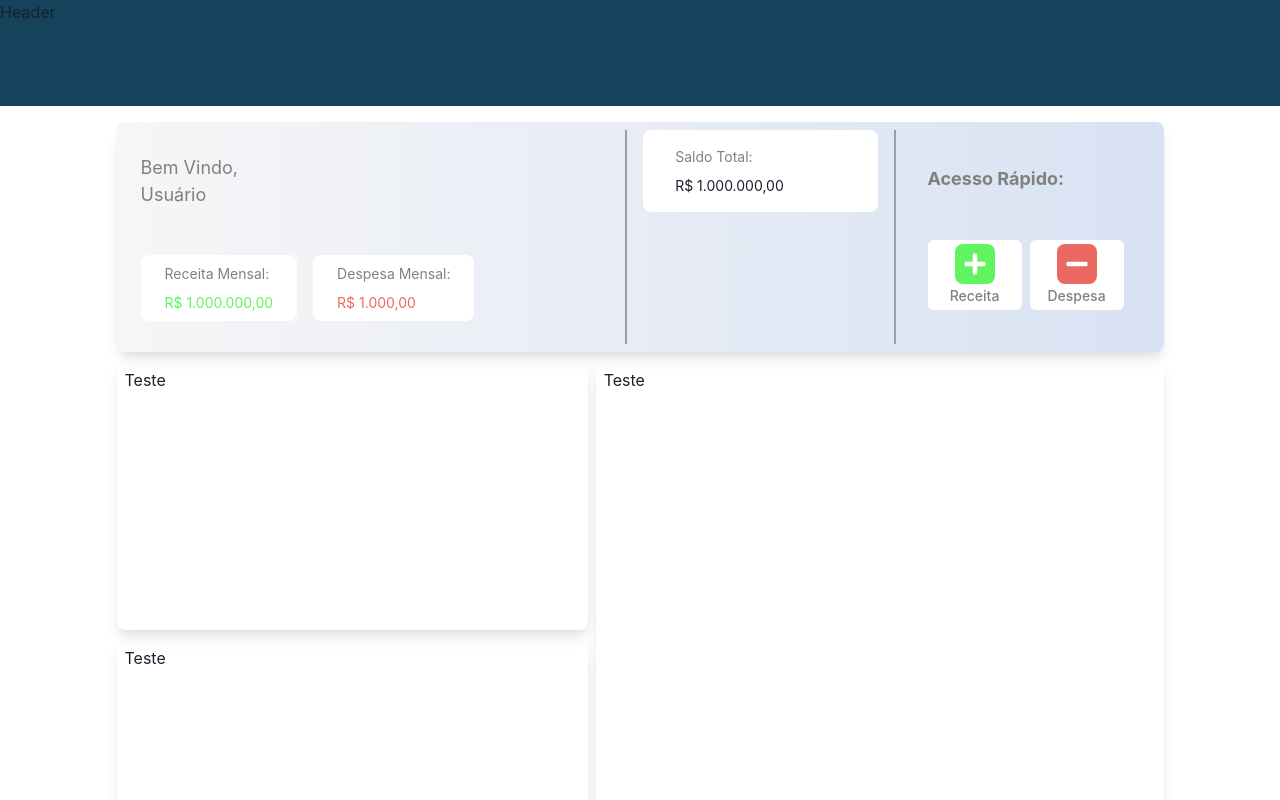
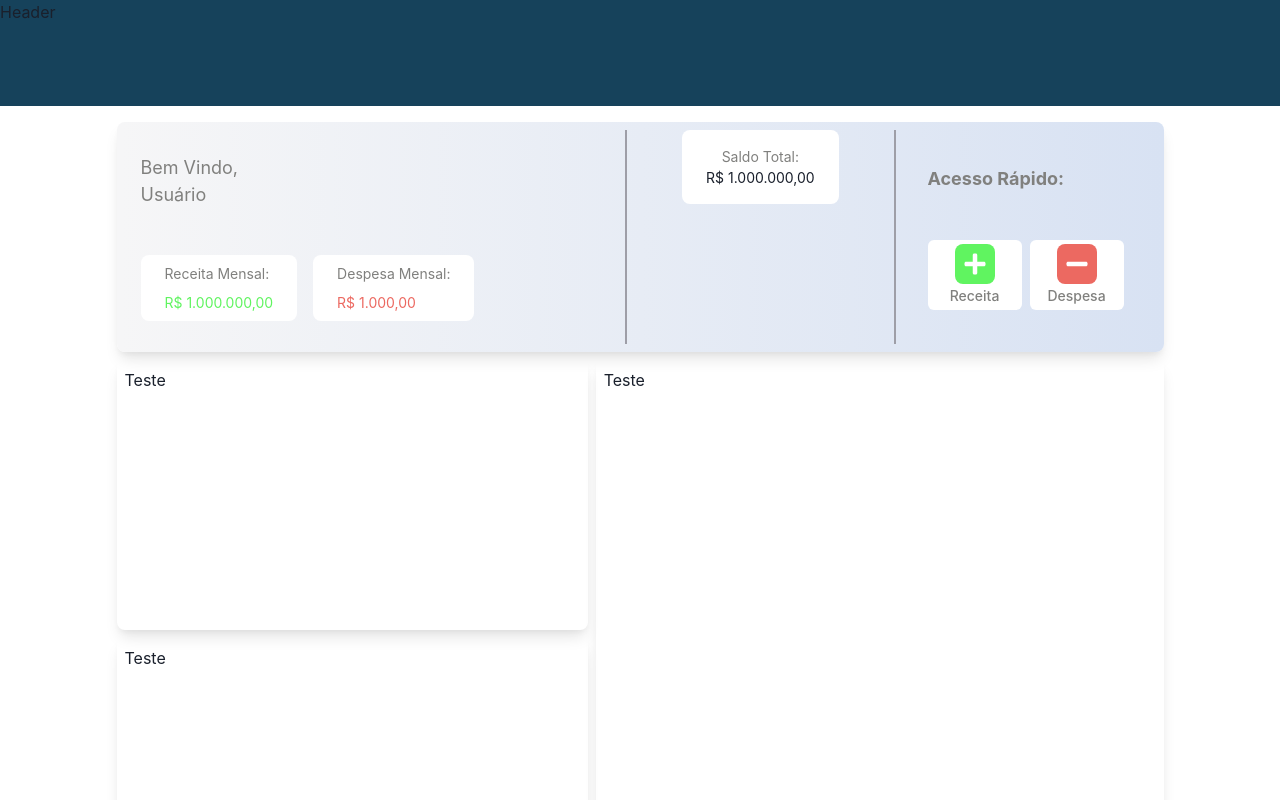
Before and after one commit to matheusblm/finan, a React (Create React App) app: page /dashboard in a window 1280 px wide. Shown: the top 800 px of the page. Built offline with nearby package versions, Linux system fonts and the light colour scheme.

Commit message:
style: alterando o posicionamento do saldo total

```diff
--- a/src/pages/Dashboard/index.js
+++ b/src/pages/Dashboard/index.js
@@ -89,11 +89,11 @@ const HeaderDashboard = () => {
                     </Stack>
                 </HStack>
             </Flex>
-            <Flex direction="column" flex="1" px={4} borderX="2px solid #9e9ea7">
-                <Stack bg="white" borderRadius="lg" py={4} px={8} >
+            <Flex direction="column" align="center" flex="1" px={4} borderX="2px solid #9e9ea7">
+                <Flex direction="column" align="center" bg="white" borderRadius="lg" py={4} px={6} >
                     <Text fontSize="sm" color="gray.600">Saldo Total:</Text>
                     <Text fontSize="sm">R$ 1.000.000,00</Text>
-                </Stack>
+                </Flex>
             </Flex>
             <Flex direction="column" flex="1" justify="center">
                 <Stack py={4} px={8} spacing={12} >
```
